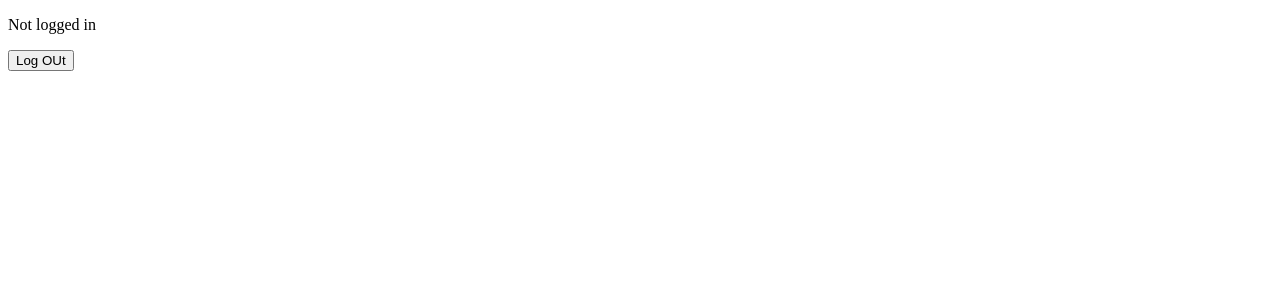
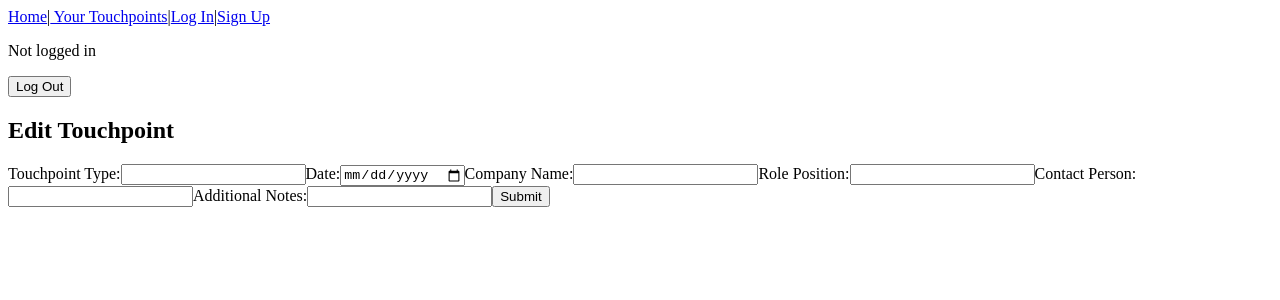
Before and after one commit to agpoulsen/touchpoint-client, a React (Create React App) app: page /edit/touchpoint/1/1 in a window 1280 px wide. Shown: the top 300 px of the page. Built offline with nearby package versions, Linux system fonts and the light colour scheme; no server answers.

Commit message:
Frontend - forms

```diff
--- a/src/components/App.js
+++ b/src/components/App.js
@@ -4,6 +4,8 @@ import { Switch, Route, Link } from "react-router-dom";
 import Home from './Home';
 import SignupForm from './SignupForm';
 import LoginForm from './LoginForm';
+import Touchpoints from './Touchpoints';
+import EditTouchpoint from './EditTouchpoint';
 
 import AuthService from "../services/auth.service";
 
@@ -13,21 +15,25 @@ class App extends Component {
     this.logOut = this.logOut.bind(this);
 
     this.state = {
-      currentUser: null
+      currentUser: null,
+      userId: null
     };
   }
 
   componentDidMount() {
     const user = AuthService.getCurrentUser();
-    console.log(user);
+    const userId = AuthService.getUserId();
+
     if (user) {
-      this.setState({ currentUser: user});
+      this.setState({ currentUser: user });
+      this.setState({ userId})
     }
   }
 
   logOut() {
     AuthService.logout();
-    this.setState({ currentUser: null})
+    this.setState({ currentUser: null })
+    this.setState({ userId: null})
   }
 
   render() {
@@ -45,13 +51,22 @@ class App extends Component {
 
         <div className='container'>
           <nav>
+            <Link to='/'>Home</Link>|
+            <Link to='/:userId'> Your Touchpoints</Link>|
+            <Link to='/login'>Log In</Link>|
+            <Link to='/signup'>Sign Up</Link>
             {testLogin()}
-            <button onClick={this.logOut}>Log OUt</button>
+            <button onClick={this.logOut}>Log Out</button>
           </nav>
           <Switch>
             <Route exact path={['/', '/home']} component={ Home }/>
             <Route exact path={'/login'} component={ LoginForm }/>
             <Route exact path={'/signup'} component={ SignupForm }/>
+            <Route path={'/edit/touchpoint/:userId/:touchpointId'} component={ EditTouchpoint }/>
+            <Route path={'/:userId'}>
+              <Touchpoints userId={this.state.userId} />
+            </Route>
+
           </Switch>
         </div>
       </div>
--- /dev/null
+++ b/src/components/EditTouchpoint.js
@@ -0,0 +1,83 @@
+import React, { Component } from 'react';
+
+import TouchpointForm from './TouchpointForm';
+import api from './../services/api.service';
+
+export default class EditTouchpoint extends Component {
+  constructor(props) {
+    super(props)
+
+    this.state = {
+      touchpoint: {
+        touchpointType: '',
+        date: '',
+        companyName: '',
+        roleOrPosition: '',
+        contactPerson: '',
+        additionalNotes: ''
+      }
+    };
+  }
+
+  componentDidMount() {
+    const params = this.props.match.params
+    api.getSingleTouchpoint( params.userId, params.touchpointId).then((response) => {
+
+    const touchpoint = response.data.data.touchpoint;
+    this.setState({ touchpoint });
+  })
+  }
+
+  handleChange(event) {
+    const target = event.target;
+    const name = target.name;
+    this.setState({ [name]: event.target.value })
+  }
+
+  render() {
+
+    //const { touchpointType, date, companyName, roleOrPosition, contactPerson, additionalNotes } = this.state.touchpoint;
+
+    return (
+      <div className='container'>
+        <h2>Edit Touchpoint</h2>
+
+        <form>
+
+          <label>
+            Touchpoint Type:
+            <input type="text" name='touchpointType' onChange={this.handleChange} value={this.state.touchpoint.touchpointType || ""}/>
+          </label>
+
+          <label>
+            Date:
+            <input type="date" name='date' onChange={this.handleChange} value={this.state.touchpoint.date || ""}/>
+          </label>
+
+          <label>
+            Company Name:
+            <input type="text" name='companyName' onChange={this.handleChange} value={this.state.touchpoint.companyName || ""}/>
+          </label>
+
+          <label>
+            Role Position:
+            <input type="text" name='roleOrPosition' onChange={this.handleChange} value={this.state.touchpoint.roleOrPosition || ""}/>
+          </label>
+
+          <label>
+            Contact Person:
+            <input type="text" name='contactPerson' onChange={this.handleChange} value={this.state.touchpoint.contactPerson || ""}/>
+          </label>
+
+          <label>
+            Additional Notes:
+            <input type="text" name='additionalNotes' onChange={this.handleChange} value={this.state.touchpoint.additionalNotes || ""}/>
+          </label>
+
+          <button>Submit</button>
+        </form>
+
+      </div>
+    )
+  }
+}
--- /dev/null
+++ b/src/components/TouchpointForm.js
@@ -0,0 +1,40 @@
+import React from 'react'
+
+export default function TouchpointForm() {
+  return (
+    <form>
+
+      <label>
+        Touchpoint Type:
+        <input type="text" name='touchpointType' />
+      </label>
+
+      <label>
+        Date:
+        <input type="date" name='date' />
+      </label>
+
+      <label>
+        Company Name:
+        <input type="text" name='companyName' />
+      </label>
+
+      <label>
+        Role Position:
+        <input type="text" name='roleOrPosition' />
+      </label>
+
+      <label>
+        Contact Person:
+        <input type="text" name='contactPerson' />
+      </label>
+
+      <label>
+        Additional Notes:
+        <input type="text" name='additionalNotes' />
+      </label>
+
+      <button>Submit</button>
+    </form>
+  )
+}
--- /dev/null
+++ b/src/components/Touchpoints.js
@@ -0,0 +1,70 @@
+import React, { Component } from 'react';
+import { Link } from 'react-router-dom';
+
+import api from './../services/api.service';
+
+export default class Touchpoint extends Component {
+  constructor(props) {
+    super(props)
+
+    this.state = {
+      touchpoints: []
+    };
+  }
+
+  componentDidMount() {
+
+    api.getAllUserTouchpoints(this.props.userId).then((response) => {
+      const touchpoints = response.data.data.userTouchpoints;
+      this.setState({ touchpoints });
+    });
+  }
+
+  deleteTouchpoint() {
+    api.deleteTouchpoint( this.props.userId, )
+    console.log('click');
+  }
+
+  render() {
+
+    const columnHeaders = ['Touchpoint Type', 'Date', 'Company Name', 'Role Position', 'Contact Person', 'Additional Notes', 'Edit'];
+
+    return (
+      <div className='container'>
+        <h1>User Touchpoints</h1>
+
+        <table>
+          <thead>
+            <tr>
+              { columnHeaders.map((el, i) => {
+                return <th key={i}>{el}</th>
+              })
+              }
+            </tr>
+          </thead>
+          <tbody>
+
+            { this.state.touchpoints.map(({touchpointType, date, companyName, roleOrPosition, contactPerson, additionalNotes, _id}) => (
+              <tr>
+                <td>{touchpointType}</td>
+                <td>{date}</td>
+                <td>{companyName}</td>
+                <td>{roleOrPosition}</td>
+                <td>{contactPerson}</td>
+                <td>{additionalNotes}</td>
+                <td><Link to={`/edit/touchpoint/${this.props.userId}/${_id}/`}>Edit</Link></td>
+
+              </tr>
+            ))
+            }
+
+          </tbody>
+
+
+        </table>
+
+
+      </div>
+    )
+  }
+}
--- /dev/null
+++ b/src/services/api.service.js
@@ -0,0 +1,24 @@
+import axios from 'axios';
+import authHeader from './auth-header';
+
+const API_URL = 'http://localhost:3000/api/v1/users'
+
+const api = {
+  getAllUserTouchpoints(userId) {
+    return axios.get(`${ API_URL }/${userId}/touchpoints`, authHeader() );
+  },
+
+  getSingleTouchpoint( userId, touchpointId ) {
+    return axios.get(`${ API_URL }/${userId}/touchpoints/${touchpointId}`, authHeader());
+  },
+
+  async deleteTouchpoint( userId, touchpointId ) {
+    const res = await axios.delete(`${API_URL}/${userId}/touchpoints/${touchpointId}`, authHeader());
+    return res.data
+  },
+
+  createTouchpoint() {}
+
+};
+
+export default api;
--- a/src/services/auth-header.js
+++ b/src/services/auth-header.js
@@ -1,9 +1,13 @@
 export default function authHeader() {
-  const user = JSON.parse(localStorage.getItem('user'));
+  const token = JSON.parse(localStorage.getItem('token'));
 
-  if (user && user.accessToken) {
+  if (token) {
     // for Node.js Express back-end
-    return { 'x-access-token': user.accessToken };
+    return { headers: {
+      'Authorization': `Bearer ${token}`,
+      'Accept' : 'application/json',
+      'Content-Type': 'application/json'
+    } };
   } else {
     return {};
   }
--- a/src/services/auth.service.js
+++ b/src/services/auth.service.js
@@ -10,8 +10,10 @@ class AuthService {
         password
       })
       .then(response => {
+        console.log( response.data.data.user._id )
         if (response.data.token) {
           localStorage.setItem("token", JSON.stringify(response.data.token));
+          localStorage.setItem("userId", JSON.stringify(response.data.data.user._id) )
           localStorage.setItem("user", true);
         }
         return response.data
@@ -20,6 +22,7 @@ class AuthService {
 
   logout() {
     localStorage.setItem("user", false);
+    localStorage.removeItem("userId")
     localStorage.removeItem("token");
   }
 
@@ -35,6 +38,10 @@ class AuthService {
   getCurrentUser() {
     return JSON.parse(localStorage.getItem("user"));
   }
+
+  getUserId() {
+    return JSON.parse(localStorage.getItem("userId"))
+  }
 }
 
 export default new AuthService();
```
